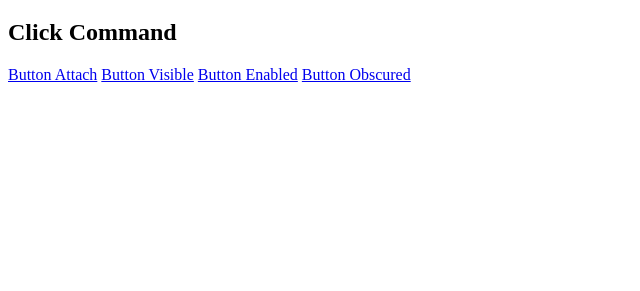
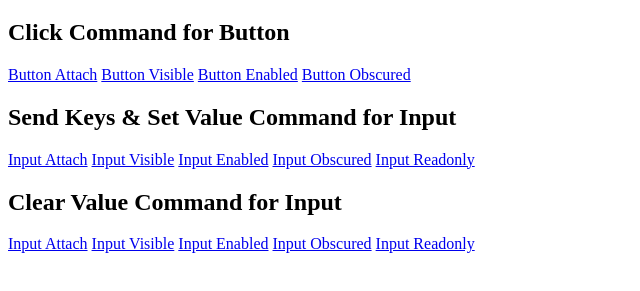
Before and after one commit to vishalshah133/stability-website, a plain HTML site: page index.html in a window 1280 px wide. Shown: the part 61-352 px from the top of the page, without its empty margins (0-640 px from the left). Drawn offline with Linux system fonts and the light colour scheme.

Commit message:
Added links to homepage

```diff
--- a/index.html
+++ b/index.html
@@ -5,10 +5,26 @@
     </head>
     <body>
         <h1>Stability Benchmarking</h1>
-        <h2>Click Command</h2>
+        <h2>Click Command for Button</h2>
         <a href="/stability-website/button-attach">Button Attach</a>
         <a href="/stability-website/button-visible">Button Visible</a>
         <a href="/stability-website/button-enable">Button Enabled</a>
         <a href="/stability-website/button-obscured">Button Obscured</a>
+
+        <h2>Send Keys & Set Value Command for Input</h2>
+        <a href="/stability-website/input-attach">Input Attach</a>
+        <a href="/stability-website/input-visible">Input Visible</a>
+        <a href="/stability-website/input-enable">Input Enabled</a>
+        <a href="/stability-website/input-obscured">Input Obscured</a>
+        <a href="/stability-website/input-readonly">Input Readonly</a>
+
+
+        <h2>Clear Value Command for Input</h2>
+        <a href="/stability-website/input-attach-clear">Input Attach</a>
+        <a href="/stability-website/input-visible-clear">Input Visible</a>
+        <a href="/stability-website/input-enable-clear">Input Enabled</a>
+        <a href="/stability-website/input-obscured-clear">Input Obscured</a>
+        <a href="/stability-website/input-readonly-clear">Input Readonly</a>
+
     </body>
 </html>
```
